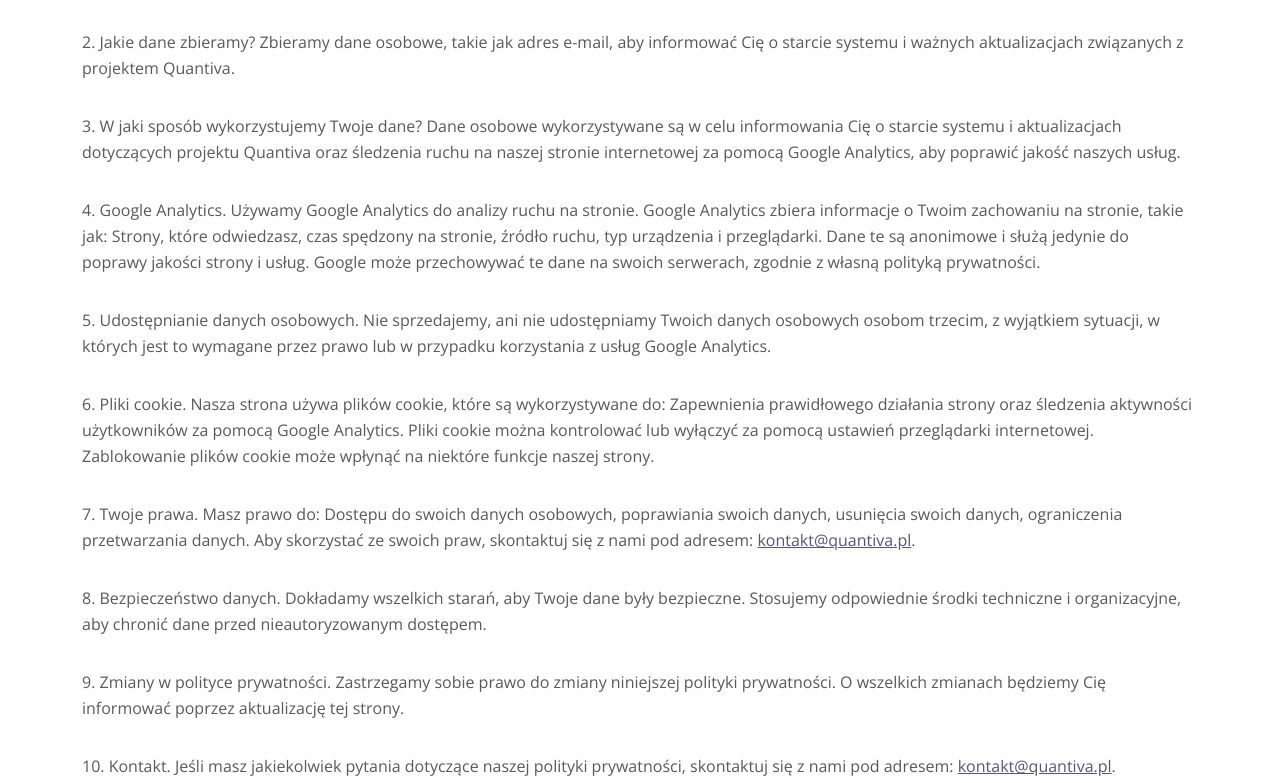
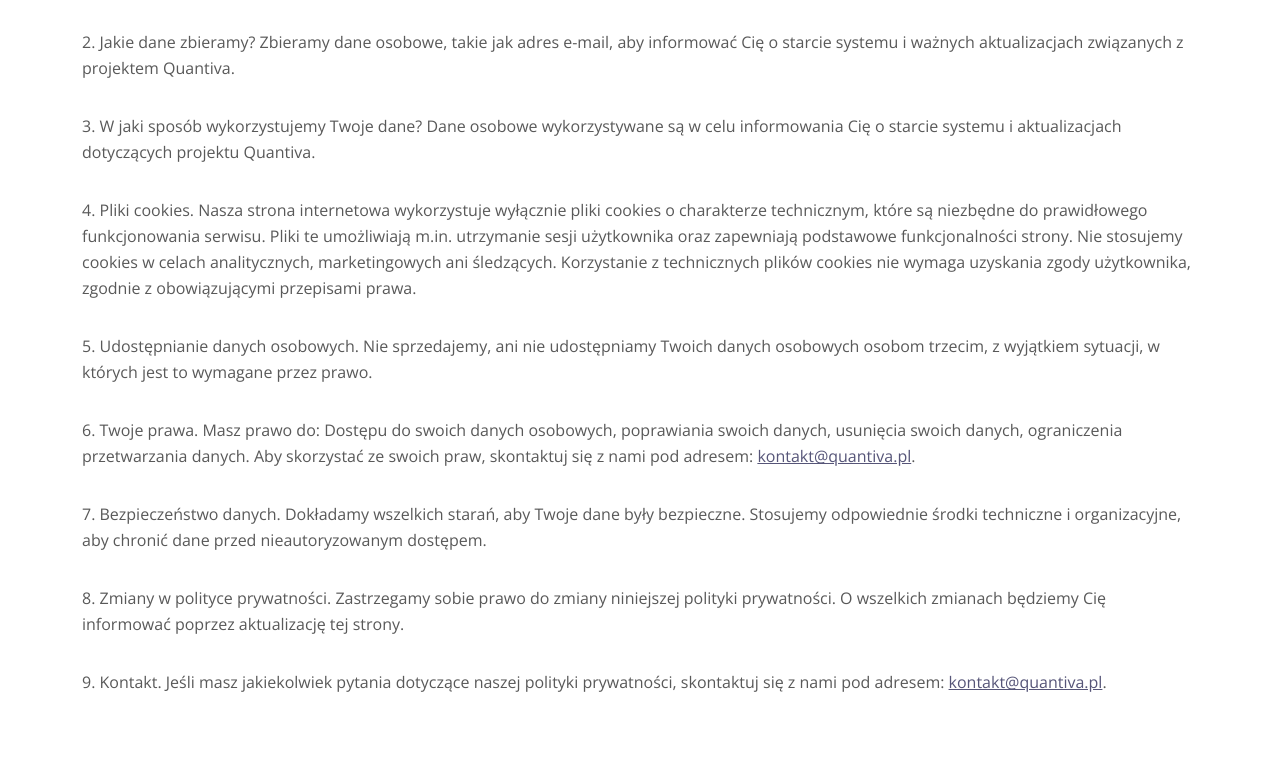
Before and after one commit to seb-jarczewski/quantiva, a plain HTML site: page polityka_prywatnosci.html in a window 1280 px wide. Shown: the part 441-1224 px from the top of the page. Drawn offline with nearby package versions, Linux system fonts and the light colour scheme.

Commit message:
Add files via upload

```diff
--- a/polityka_prywatnosci.html
+++ b/polityka_prywatnosci.html
@@ -1,16 +1,6 @@
 <!DOCTYPE html>
 <html lang="en">
     <head>
-        <!-- Google tag (gtag.js) -->
-            <script async src="https://www.googletagmanager.com/gtag/js?id=G-1YPPT7KVDD"></script>
-            <script>
-                window.dataLayer = window.dataLayer || [];
-                function gtag(){dataLayer.push(arguments);}
-                gtag('js', new Date());
-
-                gtag('config', 'G-1YPPT7KVDD');
-            </script>
-        <!-- End of Google tag (gtag.js) -->
         <meta charset="utf-8">
         <meta name="viewport" content="width=device-width, initial-scale=1, shrink-to-fit=no">
 
@@ -84,40 +74,32 @@
                                 </p>
                                 <p>
                                     3. W jaki sposób wykorzystujemy Twoje dane?
-                                    Dane osobowe wykorzystywane są w celu informowania Cię o starcie systemu i aktualizacjach dotyczących projektu Quantiva oraz śledzenia ruchu na naszej stronie internetowej za pomocą Google Analytics, aby poprawić jakość naszych usług.
+                                    Dane osobowe wykorzystywane są w celu informowania Cię o starcie systemu i aktualizacjach dotyczących projektu Quantiva.
                                 </p>
                                 <p>
-                                    4. Google Analytics.
-                                    Używamy Google Analytics do analizy ruchu na stronie. Google Analytics zbiera informacje o Twoim zachowaniu na stronie, takie jak:
-                                    Strony, które odwiedzasz, czas spędzony na stronie, źródło ruchu, typ urządzenia i przeglądarki.
-                                    Dane te są anonimowe i służą jedynie do poprawy jakości strony i usług. Google może przechowywać te dane na swoich serwerach, zgodnie z własną polityką prywatności.
+                                    4. Pliki cookies.
+                                    Nasza strona internetowa wykorzystuje wyłącznie pliki cookies o charakterze technicznym, które są niezbędne do prawidłowego funkcjonowania serwisu. Pliki te umożliwiają m.in. utrzymanie sesji użytkownika oraz zapewniają podstawowe funkcjonalności strony. Nie stosujemy cookies w celach analitycznych, marketingowych ani śledzących. Korzystanie z technicznych plików cookies nie wymaga uzyskania zgody użytkownika, zgodnie z obowiązującymi przepisami prawa.
                                 </p>
                                 <p>
                                     5. Udostępnianie danych osobowych.
-                                    Nie sprzedajemy, ani nie udostępniamy Twoich danych osobowych osobom trzecim, z wyjątkiem sytuacji, w których jest to wymagane przez prawo lub w przypadku korzystania z usług Google Analytics.
+                                    Nie sprzedajemy, ani nie udostępniamy Twoich danych osobowych osobom trzecim, z wyjątkiem sytuacji, w których jest to wymagane przez prawo.
                                 </p>
                                 <p>
-                                    6. Pliki cookie.
-                                    Nasza strona używa plików cookie, które są wykorzystywane do:
-                                    Zapewnienia prawidłowego działania strony oraz śledzenia aktywności użytkowników za pomocą Google Analytics.
-                                    Pliki cookie można kontrolować lub wyłączyć za pomocą ustawień przeglądarki internetowej. Zablokowanie plików cookie może wpłynąć na niektóre funkcje naszej strony.
-                                </p>
-                                <p>
-                                    7. Twoje prawa.
+                                    6. Twoje prawa.
                                     Masz prawo do:
                                     Dostępu do swoich danych osobowych, poprawiania swoich danych, usunięcia swoich danych, ograniczenia przetwarzania danych.
                                     Aby skorzystać ze swoich praw, skontaktuj się z nami pod adresem: <a href="mailto:kontakt@quantiva.pl">kontakt@quantiva.pl</a>.
                                 </p>
                                 <p>
-                                    8. Bezpieczeństwo danych.
+                                    7. Bezpieczeństwo danych.
                                     Dokładamy wszelkich starań, aby Twoje dane były bezpieczne. Stosujemy odpowiednie środki techniczne i organizacyjne, aby chronić dane przed nieautoryzowanym dostępem.
                                 </p>
                                 <p>
-                                    9. Zmiany w polityce prywatności.
+                                    8. Zmiany w polityce prywatności.
                                     Zastrzegamy sobie prawo do zmiany niniejszej polityki prywatności. O wszelkich zmianach będziemy Cię informować poprzez aktualizację tej strony.
                                 </p>
                                 <p>
-                                    10. Kontakt.
+                                    9. Kontakt.
                                     Jeśli masz jakiekolwiek pytania dotyczące naszej polityki prywatności, skontaktuj się z nami pod adresem: <a href="mailto:kontakt@quantiva.pl">kontakt@quantiva.pl</a>.
                                 </p>
                             </div> <!-- end of text-container -->
```
Also changed, not shown: index.html (+0 -10 lines).
